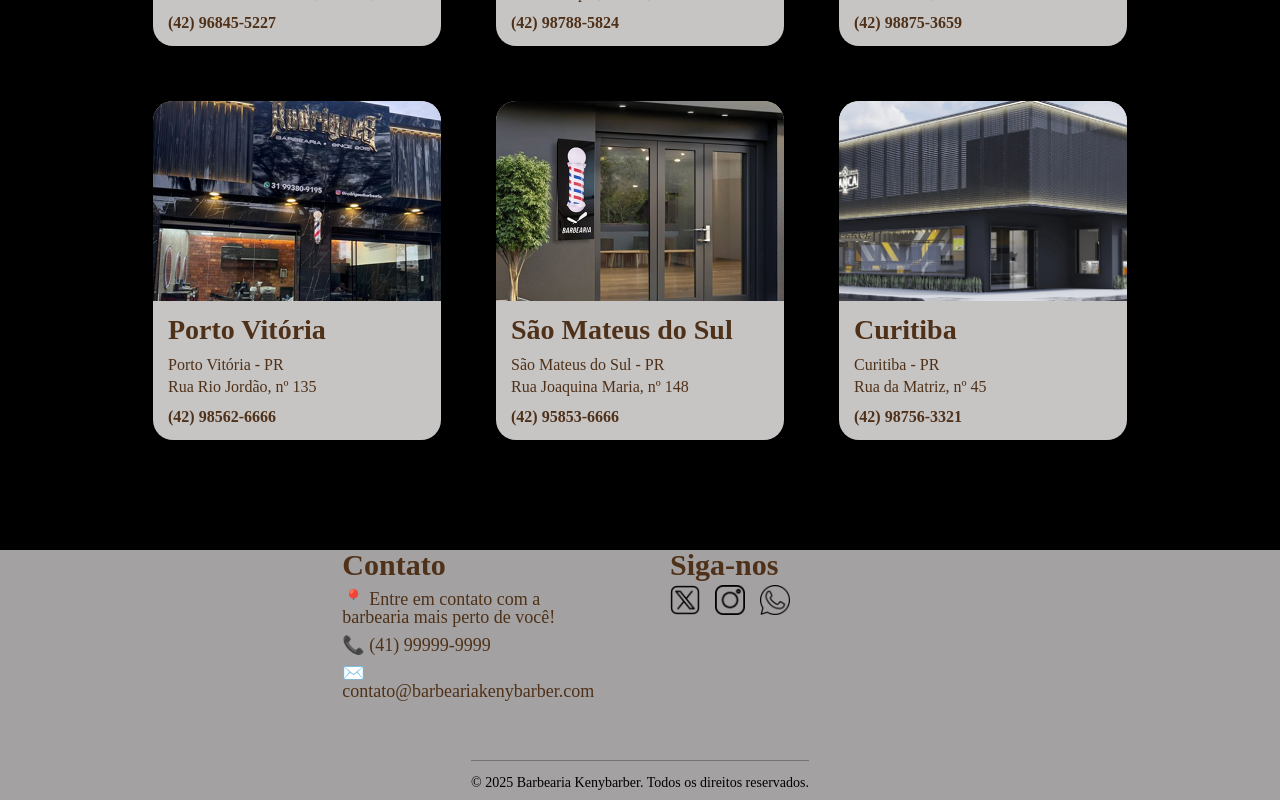
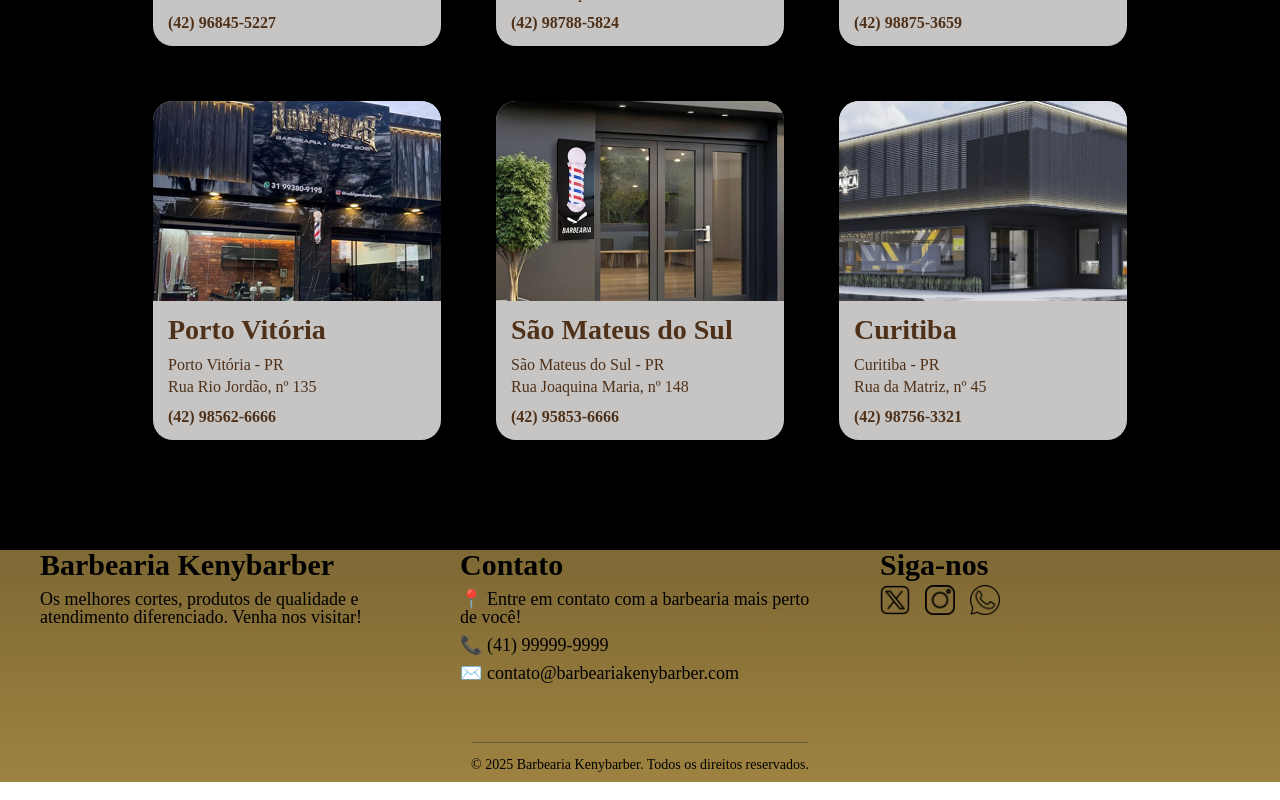
Before and after one commit to yassminn8954/Kenybarber-front, a React (Vite) app: page /locais in a window 1280 px wide. Shown: the part 505-1305 px from the top of the page. Built offline with nearby package versions, Linux system fonts and the light colour scheme; a web font is replaced by a local one.

Commit message:
último no footer

```diff
--- a/src/Components/Footer/index.jsx
+++ b/src/Components/Footer/index.jsx
@@ -9,7 +9,7 @@
   flex-direction: column;
   align-items: center;
   font-family: 'Judson', serif;
-  background-color: ${({ corFundo }) => corFundo || 'rgba(0, 0, 0, 0.09)'};
+  background-color: ${({ $corfundo }) => $corfundo || 'rgba(0, 0, 0, 0.09)'};
 `;
 
 const FooterContainer = styled.div`
@@ -29,18 +29,21 @@
 const FooterSection = styled.div`
   flex: 1 1 250px;
   margin-bottom: 30px;
-  display: ${({$display})=> $display || "block"} ;
 
   h2, h3 {
-    color: ${({ corTexto }) => corTexto || '#000'};
+    color: ${({ $corTexto }) => $corTexto || '#000'};
     font-size: 30px;
     margin-bottom: 5px;
   }
 
   p {
-    color: ${({ corTexto }) => corTexto || '#000'};
+    color: ${({ $corTexto }) => $corTexto || '#000'};
     margin: 10px 0;
     font-size: 18px;
+  }
+
+  @media(max-width:480px){
+     display: ${({$display})=> $display || "block"} ;
   }
 
 `;
@@ -56,8 +59,8 @@
     img {
       width: 30px;
       height: 30px;
-      filter: ${({ corTexto }) =>
-        corTexto === '#fff' ? 'brightness(0) invert(1)' : 'none'};
+      filter: ${({ $corTexto }) =>
+        $corTexto === '#fff' ? 'brightness(0) invert(1)' : 'none'};
     }
 
     &:hover {
@@ -72,28 +75,28 @@
   font-size: 14px;
   border-top: 1px solid rgba(68, 68, 68, 0.5);
   padding: 15px 0 10px;
-  color: ${({ corTexto }) => corTexto || '#000'};
+  color: ${({ $corTexto }) => $corTexto || '#000'};
 `;
 
-const Footer = ({ corTexto, corFundo }) => {
+const Footer = ({ $corTexto, $corFundo }) => {
   return (
-    <StyledFooter corFundo={corFundo}>
+    <StyledFooter $corFundo={$corFundo}>
       <FooterContainer>
-        <FooterSection $display="none" corTexto={corTexto}>
+        <FooterSection $display="none" $corTexto={$corTexto}>
           <h2>Barbearia Kenybarber</h2>
           <p>Os melhores cortes, produtos de qualidade e atendimento diferenciado. Venha nos visitar!</p>
         </FooterSection>
 
-        <FooterSection corTexto={corTexto}>
+        <FooterSection $corTexto={$corTexto}>
           <h3>Contato</h3>
           <p>📍 Entre em contato com a barbearia mais perto de você!</p>
           <p>📞 (41) 99999-9999</p>
           <p>✉️ contato@barbeariakenybarber.com</p>
         </FooterSection>
 
-        <FooterSection corTexto={corTexto}>
+        <FooterSection $corTexto={$corTexto}>
           <h3>Siga-nos</h3>
-          <SocialIcons corTexto={corTexto}>
+          <SocialIcons $corTexto={$corTexto}>
             <a href="#" target="_blank" rel="noopener noreferrer">
               <img src={Twitter} alt="X" />
             </a>
```
